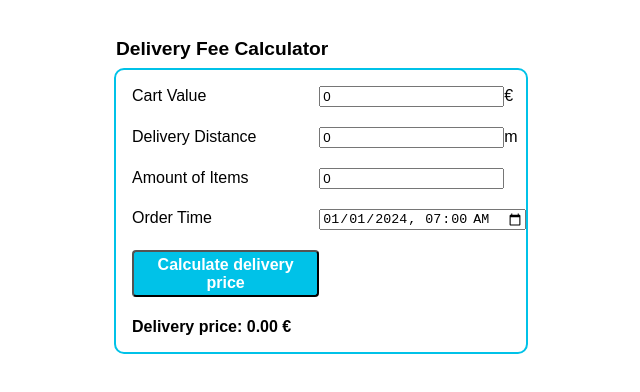
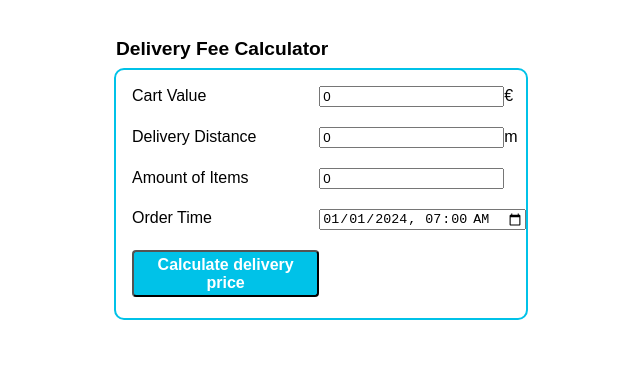
Before and after one commit to KatarinaNeskovic/Delivery-Fee-Calculator, a React (Create React App) app: page / in a window 1280 px wide. Shown: the top 392 px of the page, without its empty margins (268-908 px from the left). Built offline with nearby package versions, Linux system fonts and the light colour scheme.

Commit message:
added functionality for showing delivery price on click

```diff
--- a/src/DeliveryFeeCalculator.tsx
+++ b/src/DeliveryFeeCalculator.tsx
@@ -18,11 +18,11 @@ export function DeliveryFeeCalculator(props: DeliveryRequest) {
 
   const deliveryFeeRounded = deliveryFee.toFixed(2);
 
-  const [showHeading, setShowHeading] = useState(true);
+  const [showDeliveryFee, setShowDeliveryFee] = useState(false);
 
   const handleChange = (e: any) => {
     const { name, value } = e.target; //deconstructing object to access its name and value props
-
+    setShowDeliveryFee(false);
     setRequest((prevRequest) => {
       const updatedRequest = {
         ...prevRequest,
@@ -45,6 +45,7 @@ export function DeliveryFeeCalculator(props: DeliveryRequest) {
     else {
       const fee = totalDeliveryFee(request)
       setDeliveryFee(fee);
+      setShowDeliveryFee(true);
     }
   }
 
@@ -123,8 +124,12 @@ export function DeliveryFeeCalculator(props: DeliveryRequest) {
           </p>
 
           <button onClick={calculateFee} className='btn'> Calculate delivery price </button>
+          {showDeliveryFee?
+            <h4 data-test-id="fee"> Delivery price: {deliveryFeeRounded} € </h4>
+            :
+            <h4> </h4>
+          }
 
-            <h4 data-test-id="fee"> Delivery price: {deliveryFeeRounded} € </h4>
         </form>
 
       </div>
```
